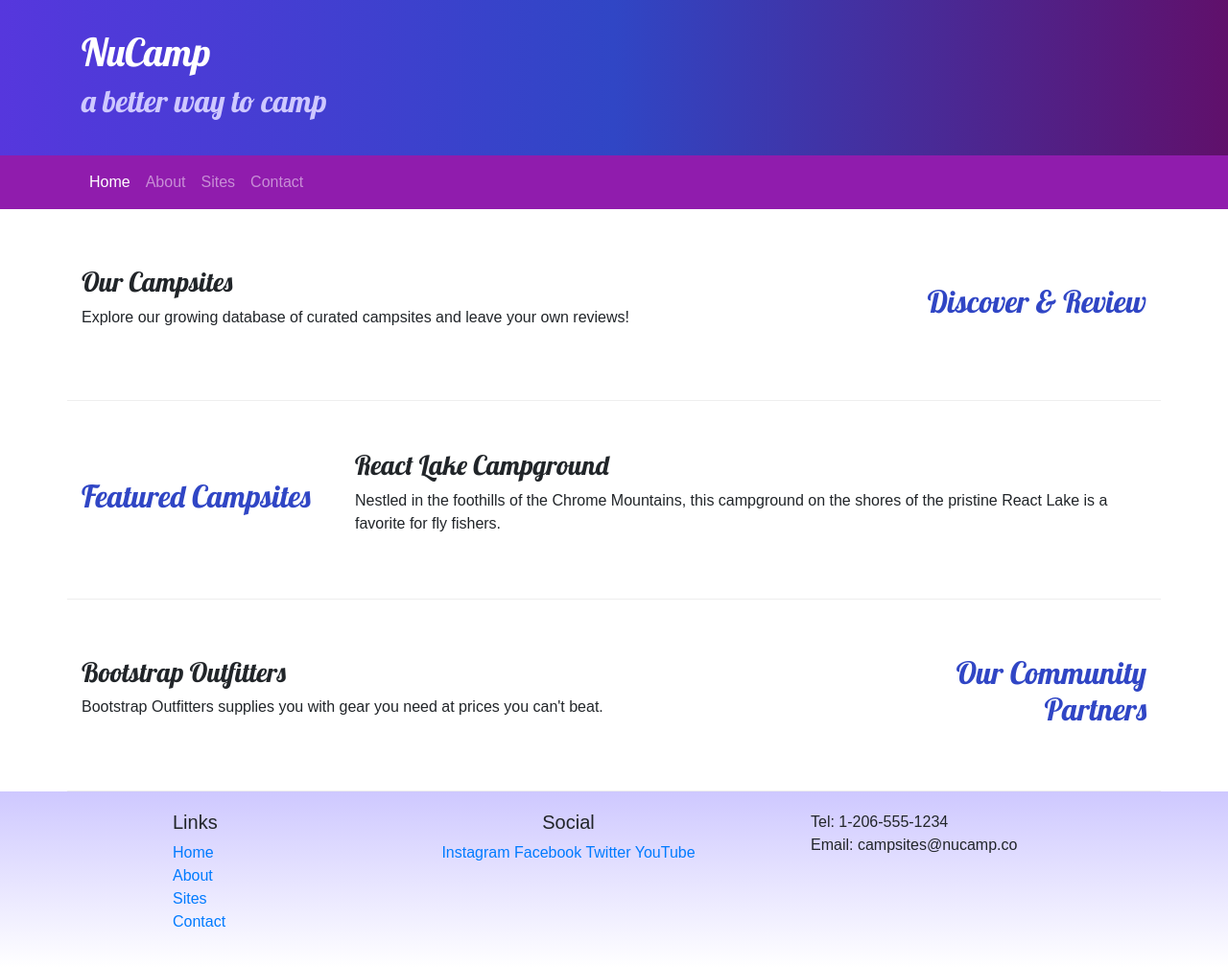
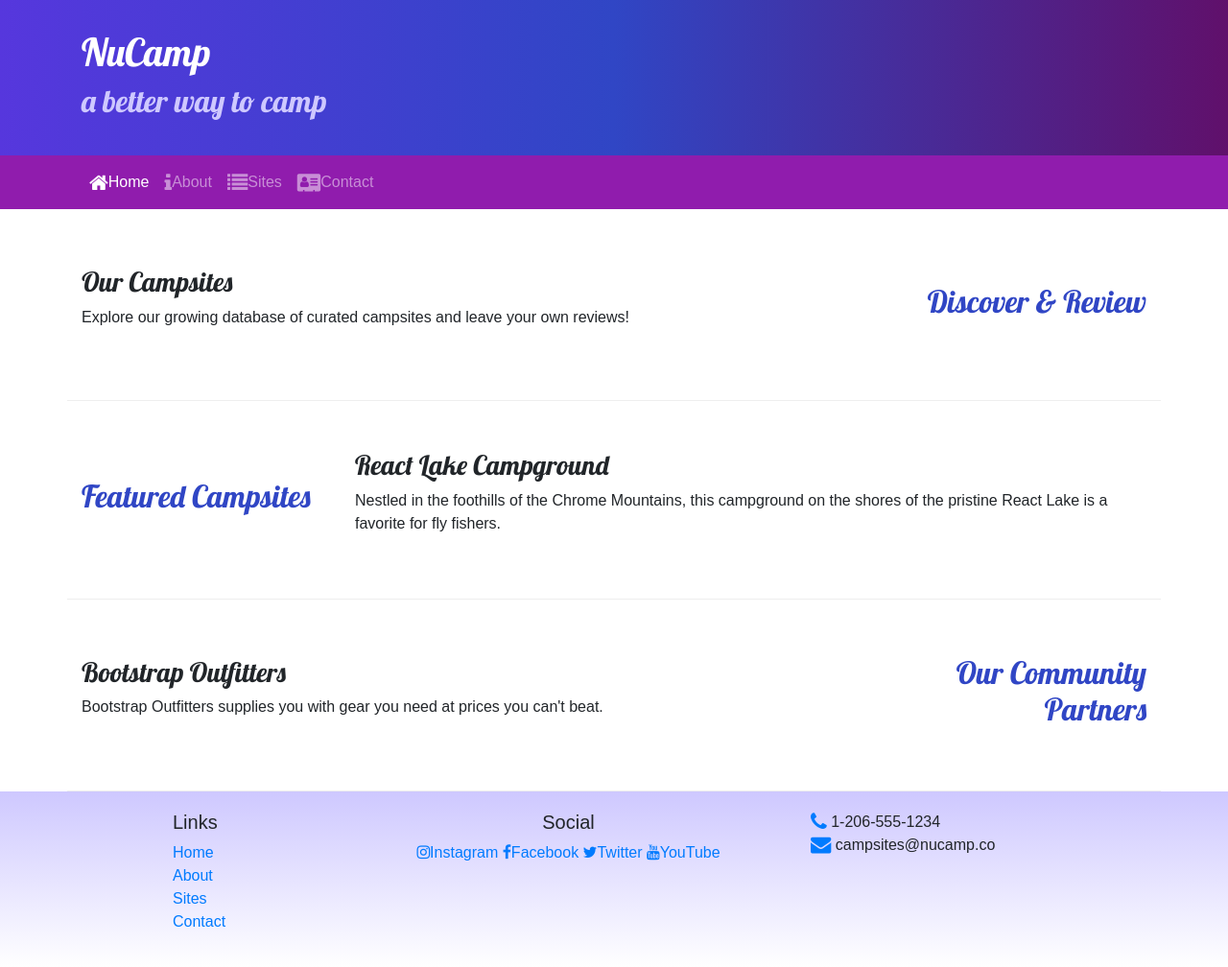
Before and after one commit to martinezphilip1212/nucampsite, a website: page index.html in a window 1280 px wide. Shown: the whole page at 96% size. Drawn offline with nearby package versions, Linux system fonts and the light colour scheme.

Commit message:
Icon Fonts

```diff
--- a/index.html
+++ b/index.html
@@ -11,6 +11,10 @@
       />
 
       <!-- Additional CSS must be placed after Bootstrap CSS -->
+      <link
+         rel="stylesheet"
+         href="node_modules/font-awesome/css/font-awesome.min.css"
+      />
       <link
          rel="stylesheet"
          href="https://fonts.googleapis.com/css?family=Lobster|Open+Sans"
@@ -45,16 +49,24 @@
             <div class="collapse navbar-collapse" id="nucampNavbar">
                <ul class="navbar-nav">
                   <li class="nav-item active">
-                     <a class="nav-link" href="#">Home</a>
+                     <a class="nav-link" href="#"
+                        ><i class="fa fa-home fa-lg"></i>Home</a
+                     >
                   </li>
                   <li class="nav-item">
-                     <a class="nav-link" href="aboutus.html">About</a>
+                     <a class="nav-link" href="aboutus.html"
+                        ><i class="fa fa-info fa-lg"></i>About</a
+                     >
                   </li>
                   <li class="nav-item">
-                     <a class="nav-link" href="#">Sites</a>
+                     <a class="nav-link" href="#"
+                        ><i class="fa fa-list fa-lg"></i>Sites</a
+                     >
                   </li>
                   <li class="nav-item">
-                     <a class="nav-link" href="#">Contact</a>
+                     <a class="nav-link" href="#"
+                        ><i class="fa fa-address-card fa-lg"></i>Contact</a
+                     >
                   </li>
                </ul>
             </div>
@@ -110,21 +122,31 @@
                   <h5>Links</h5>
                   <ul class="list-unstyled">
                      <li><a href="#">Home</a></li>
-                     <li><a href="about.html">About</a></li>
+                     <li><a href="aboutus.html">About</a></li>
                      <li><a href="#">Sites</a></li>
                      <li><a href="#">Contact</a></li>
                   </ul>
                </div>
                <div class="col-6 col-sm-5 text-center">
                   <h5>Social</h5>
-                  <a href="http://instagram.com/">Instagram</a>
-                  <a href="http://facebook.com/">Facebook</a>
-                  <a href="http://twitter.com/">Twitter</a>
-                  <a href="http://youtube.com/">YouTube</a>
+                  <a href="http://instagram.com/"
+                     ><i class="fa fa-instagram"></i>Instagram</a
+                  >
+                  <a href="http://facebook.com/"
+                     ><i class="fa fa-facebook"></i>Facebook</a
+                  >
+                  <a href="http://twitter.com/"
+                     ><i class="fa fa-twitter"></i>Twitter</a
+                  >
+                  <a href="http://youtube.com/"
+                     ><i class="fa fa-youtube"></i>YouTube</a
+                  >
                </div>
                <div class="col-sm-4 text center">
-                  Tel: 1-206-555-1234<br />
-                  Email: campsites@nucamp.co
+                  <i class="fa fa-phone fa-lg text-primary"></i>
+                  1-206-555-1234<br />
+                  <i class="fa fa-envelope fa-lg text-primary"></i>
+                  campsites@nucamp.co
                </div>
             </div>
          </div>
--- a/package.json
+++ b/package.json
@@ -15,6 +15,7 @@
   },
   "dependencies": {
     "bootstrap": "^4.5.2",
+    "font-awesome": "^4.7.0",
     "jquery": "^3.5.1",
     "popper.js": "^1.16.1"
   }
```
Also changed, not shown: aboutus.html (+32 -10 lines), 1 other file.
